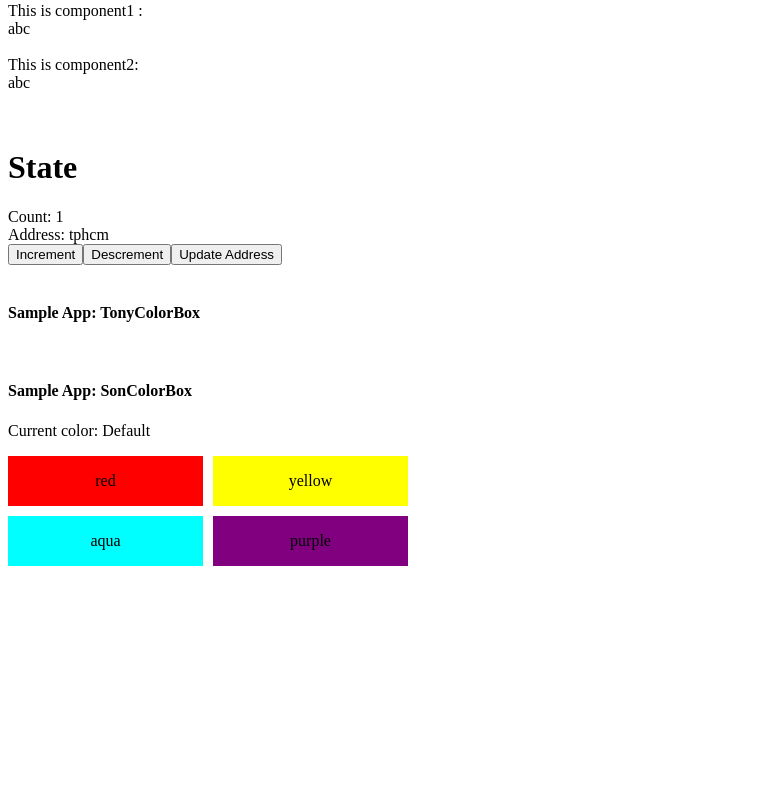
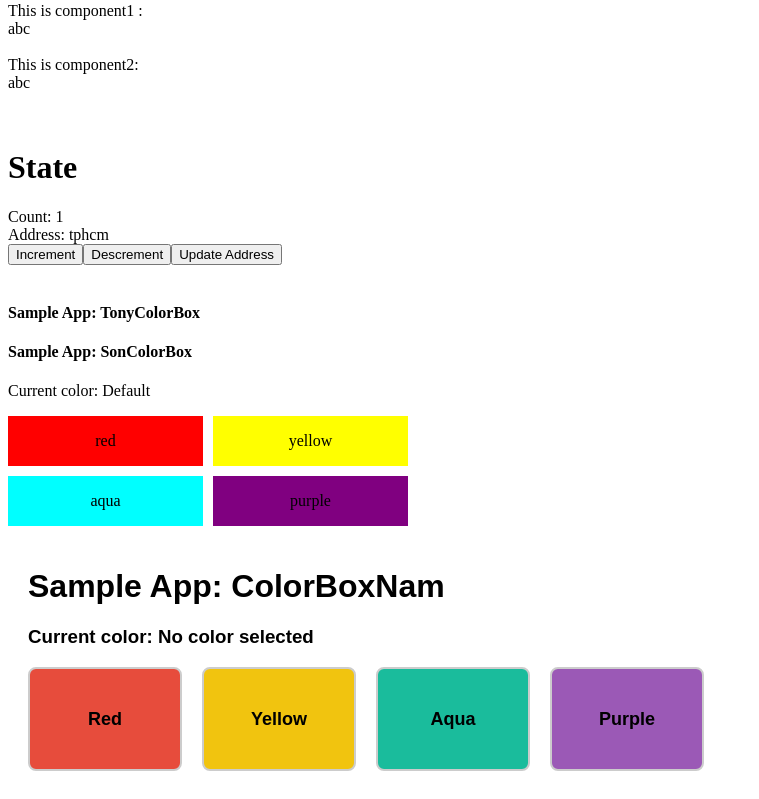
Before and after one commit to ToThanhNam/react-ultimate-course, a React (Vite) app: page / in a window 1280 px wide. Shown: the part 302-1101 px from the top of the page, without its empty margins (0-759 px from the left). Before the commit the page ends 948 px from the top, so only its background shows below. Built offline with nearby package versions, Linux system fonts and the light colour scheme.

Commit message:
NamTT - Color box game

```diff
--- a/src/App.tsx
+++ b/src/App.tsx
@@ -3,6 +3,7 @@ import Props from "./fundanmental/Props";
 import State from "./fundanmental/State";
 import SonColorBox from "./sampleApp/son/SonColorBox";
 import TonyColorBox from "./sampleApp/tony/TonyColorBox";
+import ColorBoxNam from "./sampleApp/namtt/ColorBox"
 
 function App() {
   return (
@@ -19,13 +20,8 @@ function App() {
       <br />
       <TonyColorBox />
 
-      <br />
       <SonColorBox />
-
-      <br />
-      <br />
-      <br />
-      <br />
+      <ColorBoxNam />
     </>
   );
 }
--- /dev/null
+++ b/src/sampleApp/namtt/ColorBox.tsx
@@ -0,0 +1,79 @@
+import { useState } from "react";
+import './ColorBoxStyle.css';
+
+interface ColorItem {
+    id: number,
+    name: string,
+    hex: string
+}
+
+const COLOR_LIST: ColorItem[] = [
+    { id: 1, name: 'red', hex: '#e74c3c' },
+    { id: 2, name: 'yellow', hex: '#f1c40f' },
+    { id: 3, name: 'aqua', hex: '#1abc9c' },
+    { id: 4, name: 'purple', hex: '#9b59b6' },
+];
+
+const ColorBoxNam = () => {
+
+    // Quản lý state khai báo ở đây
+    // useState là 1 hook để quản lý state trong React , trả về 1 mảng 2 phần tử
+    // Sử dụng destructuring để lấy current value và set value để re-render lại component
+    const [selectedColor, setSelectedColor] = useState<string | null> (null);
+
+
+    // Create a function to handle toggle logic
+    // nếu selectedColor = box.name thì selectedColor = null
+    // nếu selectedColor != box.name thì selectedColor = box.name
+    function handleToggleColorBox(name: string): void {
+        if (selectedColor === name) {
+            setSelectedColor(null);
+        } else {
+            setSelectedColor(name);
+        }
+    }
+
+    // Create a function to sync background color for all boxes
+    function getBoxBackgroundColor(boxName: string): string {
+
+        const activeColor = COLOR_LIST.find(box => box.name === selectedColor);
+
+        if(activeColor) {
+            return activeColor.hex;
+        } else {
+            const currentColor = COLOR_LIST.find(box => box.name === boxName);
+            return currentColor ? currentColor.hex : '';
+        }
+    }
+
+    return (
+        // <> công dụng của nó là không tạo thêm div ( tránh thừa DOM )
+        // React component chỉ có thể return 1 JSX duy nhất
+        <>
+            <div className="game-container">
+                <h1>Sample App: ColorBoxNam</h1>
+                <h3>Current color: {selectedColor ? selectedColor : 'No color selected'}</h3>
+
+                <div className="box-list">
+                {COLOR_LIST.map((box) => {
+                    const backgroundColor = getBoxBackgroundColor(box.name);
+
+                    return (
+                        <div
+                            key={box.id}
+                            className="nam-color-box"
+                            style={{backgroundColor}}
+                            onClick = {() => handleToggleColorBox(box.name)}
+                        >
+                            {box.name}
+                        </div>
+                    )
+                })}
+                </div>
+            </div>
+
+        </>
+    )
+}
+
+export default ColorBoxNam;
--- /dev/null
+++ b/src/sampleApp/namtt/ColorBoxStyle.css
@@ -0,0 +1,28 @@
+.game-container {
+    padding: 20px;
+    font-family: Arial, sans-serif;
+}
+
+.box-list {
+    display: flex;
+    gap: 20px;
+}
+
+.nam-color-box {
+    width: 150px;
+    height: 100px;
+    display: flex;
+    align-items: center;
+    justify-content: center;
+    font-weight: bold;
+    font-size: 18px;
+    cursor: pointer;
+    border: 2px solid #ccc;
+    border-radius: 8px;
+    text-transform: capitalize;
+}
+
+.nam-color-box:hover {
+    opacity: 0.9;
+    transform: scale(1.05);
+}
```
